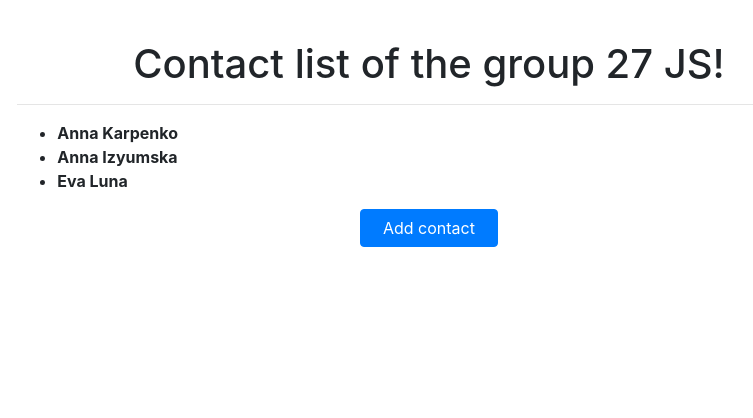
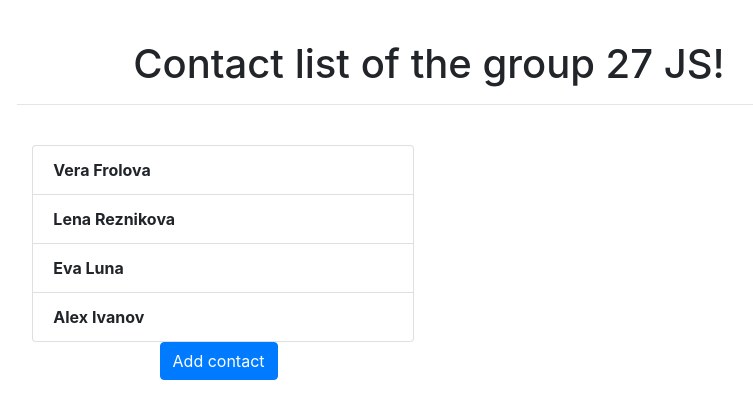
Before and after one commit to annkarpenko/IMT-Angular, an Angular app: page / in a window 1280 px wide. Shown: the top 418 px of the page, without its empty margins (211-964 px from the left). Built offline with nearby package versions, Linux system fonts and the light colour scheme.

Commit message:
created directive(background-color), added edit form at contact-details

```diff
--- a/src/app/add-contact/add-contact.component.ts
+++ b/src/app/add-contact/add-contact.component.ts
@@ -10,6 +10,7 @@ export class AddContactComponent implements OnInit {
   nameNewContact: string = '';
   surnameNewContact: string = '';
 
+
   @Output() onSaveContact = new EventEmitter<Contact>();
 
   constructor() { }
@@ -18,9 +19,13 @@ export class AddContactComponent implements OnInit {
   }
 
   saveContact():void{
+    const id = Date.now();
+
     this.onSaveContact.emit({
+      id: id,
       name: this.nameNewContact,
-      surname: this.surnameNewContact
+      surname: this.surnameNewContact,
+      lessons: 0
     });
 
     this.nameNewContact='';
--- a/src/app/app.module.ts
+++ b/src/app/app.module.ts
@@ -8,6 +8,7 @@ import { ContactDetailsComponent } from './contact-details/contact-details.compo
 import { ContactsListComponent } from './contacts-list/contacts-list.component';
 import { ContactsComponent } from './contacts/contacts.component';
 import { AddContactComponent } from './add-contact/add-contact.component';
+import { BackgroundDirective } from './directives/backgroundColor.directive';
 
 
 @NgModule({
@@ -16,7 +17,8 @@ import { AddContactComponent } from './add-contact/add-contact.component';
     ContactDetailsComponent,
     ContactsListComponent,
     ContactsComponent,
-    AddContactComponent
+    AddContactComponent,
+    BackgroundDirective
   ],
   imports: [
     BrowserModule,
--- a/src/app/contact-details/contact-details.component.css
+++ b/src/app/contact-details/contact-details.component.css
@@ -0,0 +1,7 @@
+button {
+    margin-top: 15px;
+}
+
+.hideContactForm {
+    display: none;
+}
--- a/src/app/contact-details/contact-details.component.html
+++ b/src/app/contact-details/contact-details.component.html
@@ -1,3 +1,17 @@
-<p class='text-center'>
-    Hello, {{contact.name | uppercase}} {{contact.surname | uppercase}}!
-</p>
+<p class='text-center'><b>{{titleForm | uppercase}}:</b></p>
+<div [ngClass]='{hideContactForm: !hideForm}'>
+        <p class='text-center'><b>Student:</b> {{contact.name}} {{contact.surname}} </p>
+        <p class='text-center'><b>Visited</b> {{contact.lessons}} lessons </p>
+        <button class="btn btn-primary col-xs-2 offset-md-4" (click)='openFormClick()'>Edit Contact</button>
+</div>
+
+<div class='col-md-8 offset-md-2' [ngClass]='{hideContactForm: hideForm}' >
+        <label for="nameContact">Contact name</label>
+        <input type="text" class="form-control" [(ngModel)]='nameContact' id='nameContact'>
+        <label for="surnameContact">Contact surname</label>
+        <input type="text" class="form-control" [(ngModel)]='surnameContact' id='surnameContact'>
+        <label for="visitedLessons">Visited lessons</label>
+        <input type="text" class="form-control" [(ngModel)]='visitedLessons' id='visitedLessons'>
+        <button class="btn btn-primary col-xs-2 offset-md-3" (click)='editContact(contact)'>Save</button>
+        <button class="btn btn-primary col-xs-2" (click)='onBtnCancelFormClick()'>Cancel</button>
+</div>
--- a/src/app/contact-details/contact-details.component.ts
+++ b/src/app/contact-details/contact-details.component.ts
@@ -1,4 +1,4 @@
-import { Component, OnInit, Input } from '@angular/core';
+import { Component, OnInit, Input, Output, EventEmitter } from '@angular/core';
 import { Contact } from '../contacts/contacts';
 
 
@@ -7,11 +7,53 @@ import { Contact } from '../contacts/contacts';
   templateUrl: './contact-details.component.html',
   styleUrls: ['./contact-details.component.css']
 })
-export class ContactDetailsComponent implements OnInit {
+export class ContactDetailsComponent {
+  nameContact:string;
+  surnameContact:string;
+  visitedLessons:number;
+  titleForm: string;
+  defTitleForm: string = "Contact Details";
+  hideForm: boolean = true;
+
   @Input() contact: Contact;
+  @Output() onEditContact = new EventEmitter<Contact>();
 
-  constructor() {}
+  constructor() {
+    this.titleForm = this.defTitleForm;
+  }
 
-  ngOnInit() {
+  showForm(show: boolean){
+    this.hideForm = !show;
+  }
+
+  fillForm () {
+    this.titleForm = 'Edit Form';
+    this.nameContact = this.contact.name;
+    this.surnameContact = this.contact.surname;
+    this.visitedLessons = this.contact.lessons;
+
+  }
+
+  openFormClick () {
+    this.showForm(true);
+    this.fillForm();
+  }
+
+  onBtnCancelFormClick(){
+    this.showForm(false);
+    this.titleForm = this.defTitleForm;
+  }
+
+  editContact(contact):void{
+    let editContact = {
+      id: contact.id,
+      name: this.nameContact,
+      surname: this.surnameContact,
+      lessons: this.visitedLessons
+    }
+
+    console.log(editContact);
+
+    this.onEditContact.emit(editContact)
   }
 }
--- a/src/app/contacts-list/contacts-list.component.html
+++ b/src/app/contacts-list/contacts-list.component.html
@@ -1,5 +1,5 @@
-<ul>
-  <li *ngFor = 'let contact of contacts' (click)='sendInfoContact(contact)'>
-    <b>{{ contact.name }} {{ contact.surname }}</b>
-  </li>
-</ul>
+  <ul class='list-group'>
+    <li appBackgroundDirective class="list-group-item" *ngFor = 'let contact of contacts' (click)='sendInfoContact(contact)'>
+      <b>{{ contact.name }} {{ contact.surname }}</b>
+    </li>
+  </ul>
--- a/src/app/contacts/contacts.component.css
+++ b/src/app/contacts/contacts.component.css
@@ -0,0 +1,3 @@
+div {
+    float: left;
+}
--- a/src/app/contacts/contacts.component.html
+++ b/src/app/contacts/contacts.component.html
@@ -1,5 +1,12 @@
-<app-contact-details *ngIf='showDetails' [contact]='selectedContact'></app-contact-details>
+
 <hr>
-<app-contacts-list (onContactClick) = 'getContactInfo($event)'></app-contacts-list>
-<button class='btn btn-primary col-md-2 offset-md-5' (click)='showForm("addForm")'>Add contact</button>
-<app-add-contact *ngIf='showAddForm' (onSaveContact)='updateContactList($event)'></app-add-contact>
+<div class="col-md-6">
+    <br>
+    <app-contacts-list (onContactClick) = 'getContactInfo($event)'></app-contacts-list>
+    <button class='btn btn-primary col-xs-2 offset-md-4' (click)='showForm("addForm")'>Add contact</button>
+</div>
+<div class="col-md-5">
+    <app-contact-details *ngIf='showDetails' [contact]='selectedContact' (onEditContact)='editContact($event)'></app-contact-details>
+</div>
+
+<app-add-contact *ngIf='showAddForm' (onSaveContact)='saveNewContact($event)'></app-add-contact>
--- a/src/app/contacts/contacts.component.ts
+++ b/src/app/contacts/contacts.component.ts
@@ -35,9 +35,12 @@ export class ContactsComponent implements OnInit {
     this.selectedContact = contact;
   }
 
-  updateContactList(contact: Contact):void{
+  saveNewContact(contact: Contact):void{
     this.contacts.push(contact);
     this.showAddForm = false;
   }
+  editContact(contact:Contact){
+
+  }
 
 }
--- a/src/app/contacts/contacts.ts
+++ b/src/app/contacts/contacts.ts
@@ -1,20 +1,35 @@
 export class Contact {
+    id: number;
     name: string;
     surname: string;
+    lessons: number;
 }
 
 
 export const CONTACTS = [
     {
-        name: 'Anna',
-        surname: 'Karpenko'
+        id:1,
+        name: 'Vera',
+        surname: 'Frolova',
+        lessons: 15
     },
     {
-        name: 'Anna',
-        surname: 'Izyumska'
+        id:2,
+        name: 'Lena',
+        surname: 'Reznikova',
+        lessons: 15
     },
     {
+        id:3,
         name: 'Eva',
-        surname: 'Luna'
+        surname: 'Luna',
+        lessons: 13
     },
+    {
+        id:4,
+        name: 'Alex',
+        surname: 'Ivanov',
+        lessons: 2
+    },
+
 ]
--- /dev/null
+++ b/src/app/directives/backgroundColor.directive.ts
@@ -0,0 +1,23 @@
+//trying to use own directive
+
+import { Directive, HostListener, HostBinding } from '@angular/core';
+import { ElementDef } from '@angular/core/src/view';
+
+@Directive({
+  selector: '[appBackgroundDirective]'
+})
+export class BackgroundDirective{
+
+  @HostBinding('style.backgroundColor') background: string;
+
+  constructor() { }
+
+  @HostListener('mouseenter') mouseEvent(){
+    this.background='yellow';
+  }
+
+  @HostListener('mouseleave') mouseLeave(){
+    this.background='transparent';
+  }
+
+}
```
